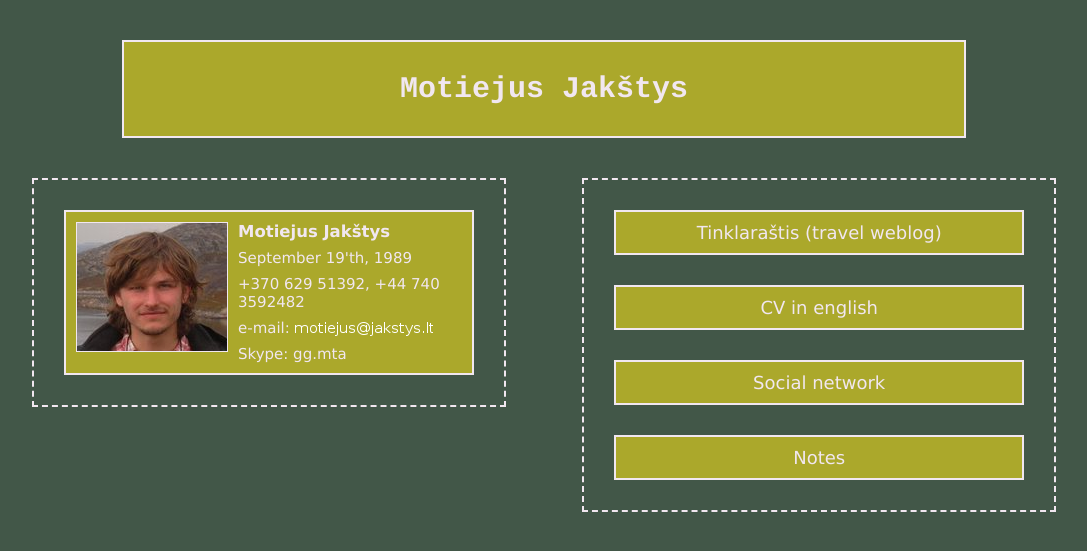
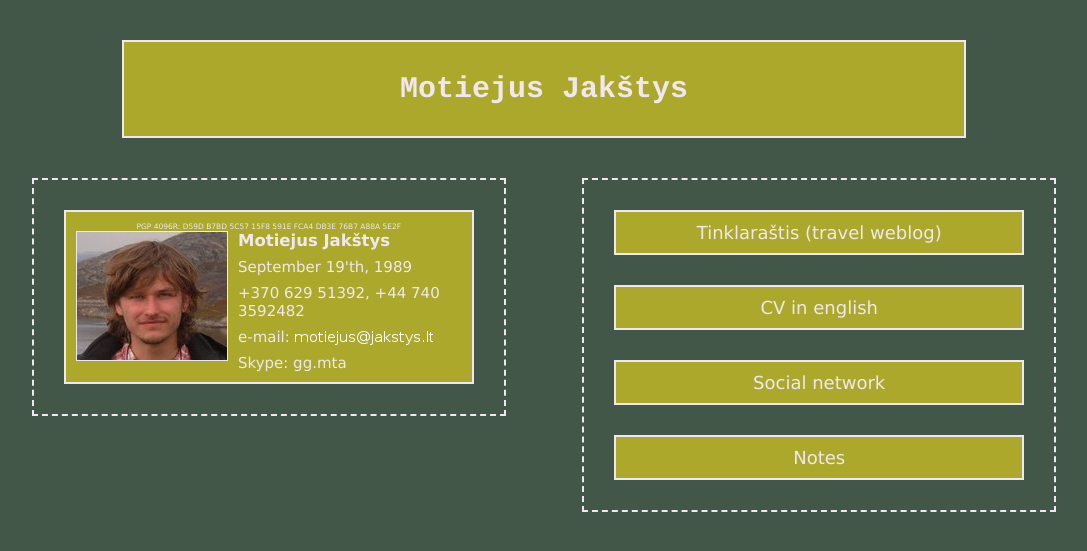
Before and after one commit to Motiejus/motiejus.github.com, a Jekyll site: the page index.html, which Jekyll copies as it is, in a window 1280 px wide. Shown: the top 551 px of the page, without its empty margins (96-1183 px from the left). Built offline with Jekyll 4.4.1, drawn with Linux system fonts in a browser that asks for light colours.

Commit message:
Add PGP RSA signature to frontpage

```diff
--- a/index.html
+++ b/index.html
@@ -70,6 +70,7 @@
             <div class="wrapped" style="float: left">
                 <!--<div style="position: relative; top: -4px; left: 20px">Blah</div>-->
                 <div class="tal orange contents">
+                    <div class="tac orange" style="font-size: 0.5em">PGP 4096R: D59D B7BD 5C57 15F8 591E  FCA4 DB3E 76B7 A88A 5E2F</div>
                     <div class="orange" style="float: left"> <!-- Place for a picture in left -->
                         <a href="motiejus.jpg"><img id="mo_face" src="mo_face.jpg" alt="Motiejus face" /></a>
                     </div>
```
